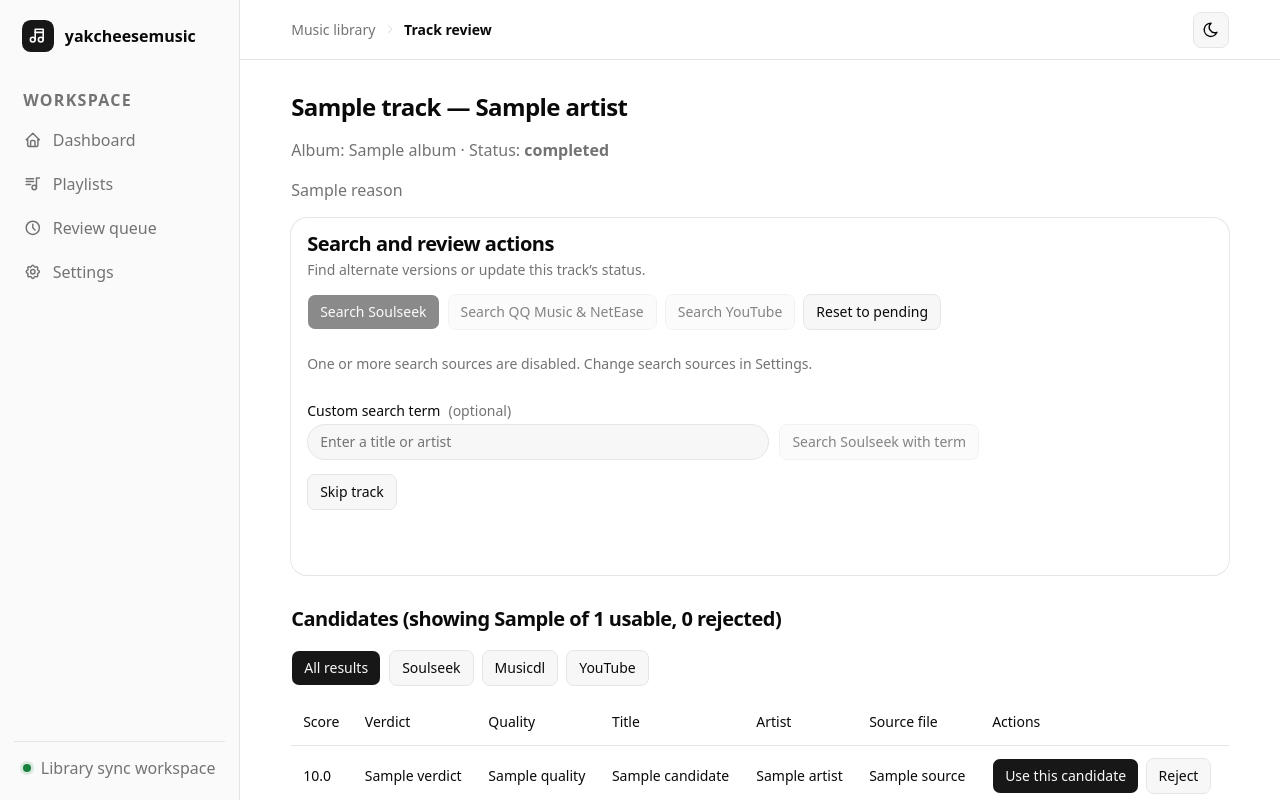
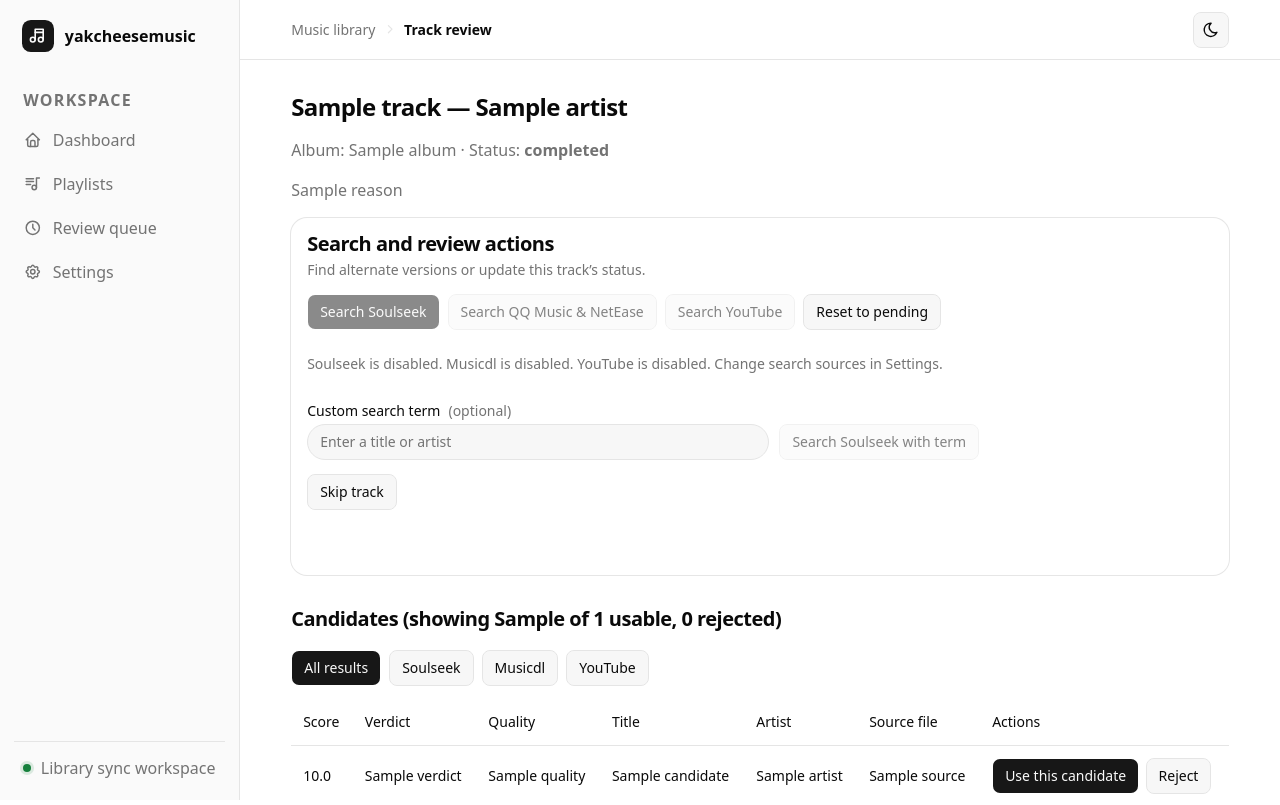
Before and after one commit to joetancy/yakcheesemusic, a FastAPI app: template app/templates/review_detail.html in a window 1280 px wide. Shown: the top 805 px of the page. Run offline with FastAPI, Linux system fonts and the light colour scheme; the template is opened without the code that fills it: most values are stand-ins (such as "Sample title", 1, 10 or a date in 2020); parts of the project's set-up code (start-up, migrations or seed data) failed here and were passed over.

Commit message:
Restore source-specific disabled message

```diff
--- a/app/templates/review_detail.html
+++ b/app/templates/review_detail.html
@@ -8,7 +8,7 @@
 <section class="card review-actions">
 <header><h2>Search and review actions</h2><p>Find alternate versions or update this track’s status.</p></header>
 <div class="action-row"><button class="btn" onclick="searchNow(this)" {% if not source_slskd_enabled %}disabled{% endif %}>Search Soulseek</button><button class="btn" data-variant="outline" onclick="searchMusicdl(this)" {% if not source_musicdl_enabled %}disabled{% endif %}>Search QQ Music &amp; NetEase</button><button class="btn" data-variant="outline" onclick="searchYouTube(this)" {% if not source_youtube_enabled %}disabled{% endif %}>Search YouTube</button><button class="btn" data-variant="outline" onclick="act('retry',this)">Reset to pending</button></div>
-{% if not source_slskd_enabled or not source_musicdl_enabled or not source_youtube_enabled %}<p class="muted">One or more search sources are disabled. <a href="/settings">Change search sources in Settings</a>.</p>{% endif %}
+{% if not source_slskd_enabled or not source_musicdl_enabled or not source_youtube_enabled %}<p class="muted">{% if not source_slskd_enabled %}Soulseek is disabled. {% endif %}{% if not source_musicdl_enabled %}Musicdl is disabled. {% endif %}{% if not source_youtube_enabled %}YouTube is disabled. {% endif %}<a href="/settings">Change search sources in Settings</a>.</p>{% endif %}
 <form class="custom-search" onsubmit="event.preventDefault();searchNow(this.querySelector('[type=submit]'))"><div role="group" class="field"><label for="custom-q">Custom search term <span class="muted">(optional)</span></label><input class="input" id="custom-q" placeholder="Enter a title or artist"></div><button class="btn" data-variant="outline" type="submit" {% if not source_slskd_enabled %}disabled{% endif %}>Search Soulseek with term</button></form>
 <div class="action-row secondary-actions">{% if track.status == 'skipped' %}<button class="btn" data-variant="outline" onclick="act('unskip',this)">Unskip track</button>{% else %}<button class="btn" data-variant="outline" onclick="act('skip',this)">Skip track</button>{% endif %}</div>
 <span id="result" class="action-feedback muted" role="status" aria-live="polite"></span>
```
